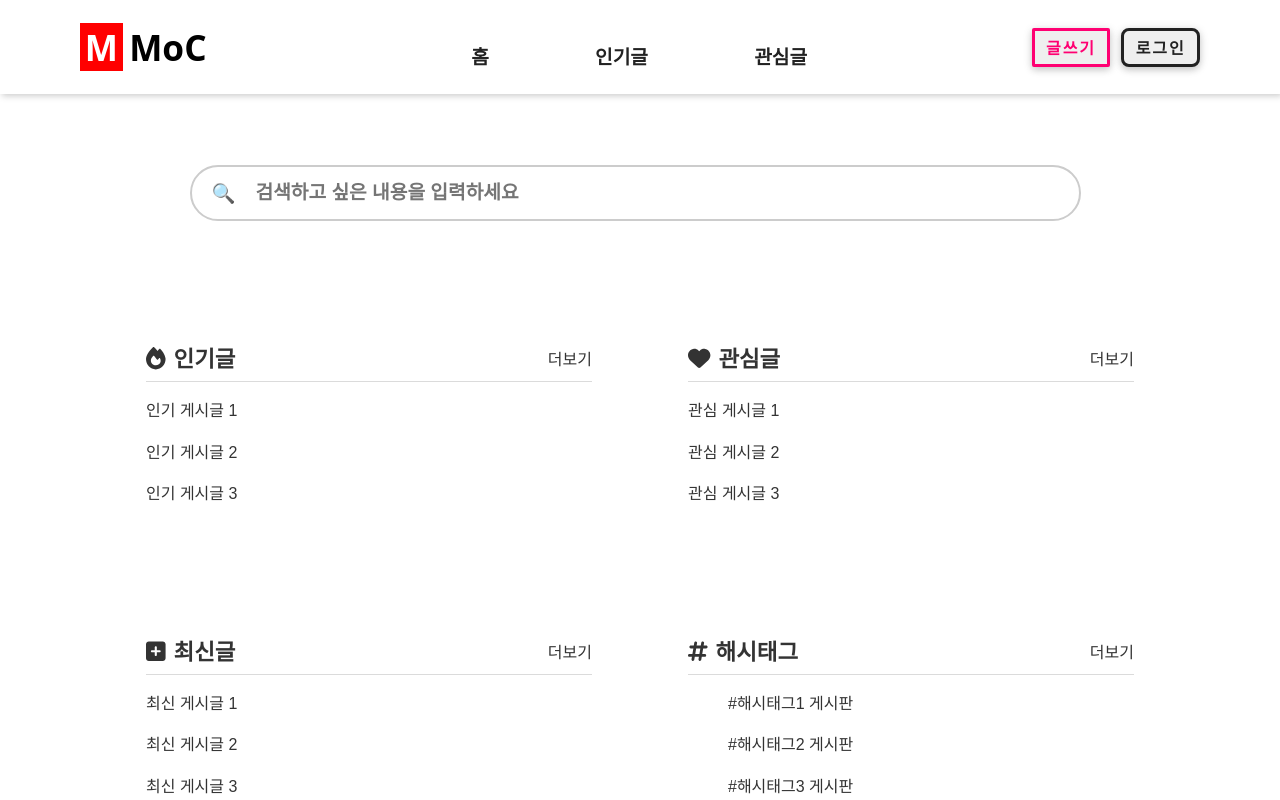
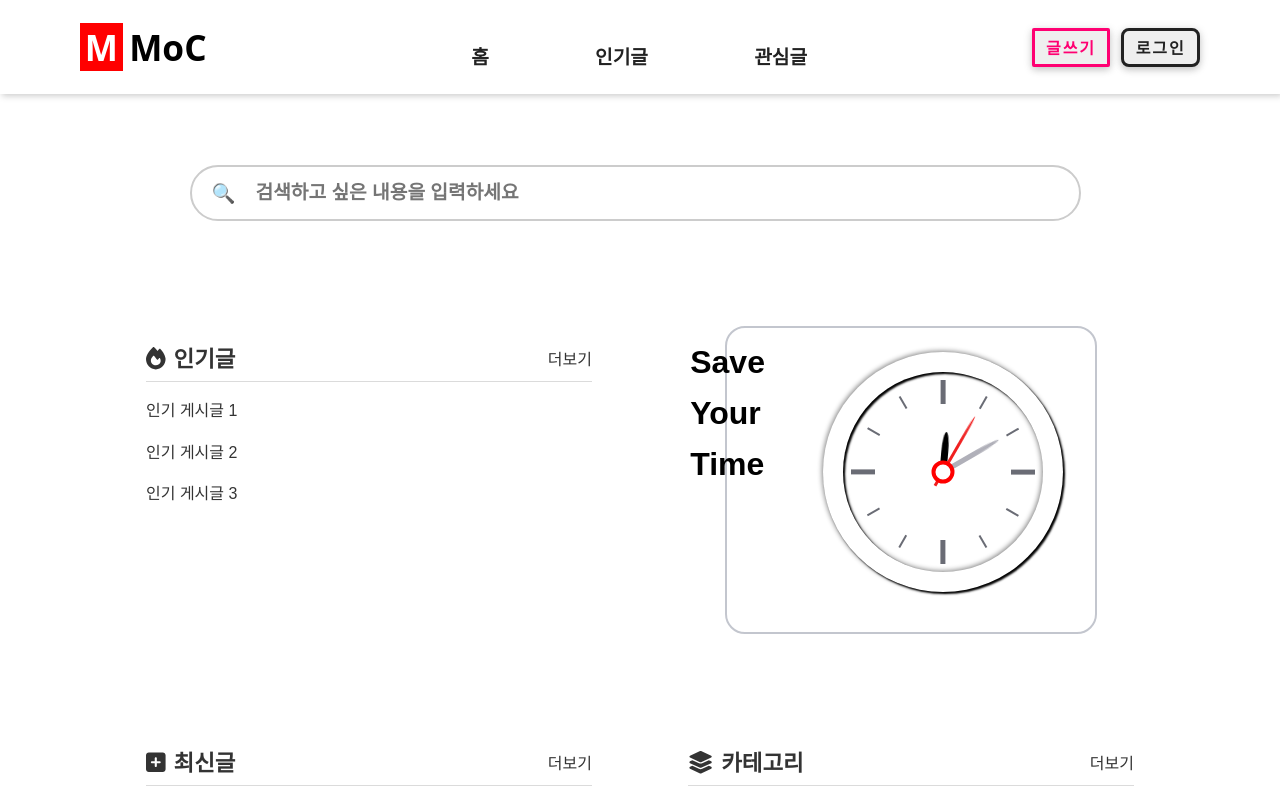
Before and after one commit to LeLu815/moc-front, a React (Create React App) app: page / in a window 1280 px wide. Shown: the top 800 px of the page. Built offline with nearby package versions, Linux system fonts and the light colour scheme; no server answers.

Commit message:
Feat : 시계 추가

```diff
--- a/package.json
+++ b/package.json
@@ -19,6 +19,7 @@
     "react-dom": "^18.2.0",
     "react-icons": "^5.0.1",
     "react-redux": "^9.1.0",
+    "react-responsive": "^9.0.2",
     "react-router-dom": "^6.22.0",
     "react-scripts": "5.0.1",
     "redux": "^5.0.1",
--- a/src/App.js
+++ b/src/App.js
@@ -1,53 +1,51 @@
-import React from 'react';
-import { RouterProvider, createBrowserRouter } from 'react-router-dom';
-import { QueryClientProvider, QueryClient } from '@tanstack/react-query';
-import { ReactQueryDevtools } from '@tanstack/react-query-devtools';
+import React from "react";
+import { RouterProvider, createBrowserRouter } from "react-router-dom";
+import { QueryClientProvider, QueryClient } from "@tanstack/react-query";
+import { ReactQueryDevtools } from "@tanstack/react-query-devtools";
 
-import RootPage from './pages/Root';
-import HomePage from './pages/Home';
-import LoginPage from './pages/Login';
-import KakaoTokenPage, { loader as tokenLoader } from './pages/KakaoToken';
-import { defaultLoader } from './util/auth';
-import Write from './components/write';
-import MainPage from './components/MainPage';
-import MyPage from './components/MyPage';
-import PostPage from './components/PostPage';
+import RootPage from "./pages/Root";
+import HomePage, { loader as homeLoader } from "./pages/Home";
+import LoginPage from "./pages/Login";
+import KakaoTokenPage, { loader as tokenLoader } from "./pages/KakaoToken";
+import { defaultLoader } from "./util/auth";
+import Write from "./components/write";
+import MainPage from "./components/MainPage";
+import MyPage from "./components/MyPage";
+import PostPage from "./components/PostPage";
 
 export const queryClient = new QueryClient();
 const router = createBrowserRouter([
   {
-    path: '/',
+    path: "/",
     element: <RootPage />,
     id: "root",
     loader: defaultLoader,
     children: [
-      { index: true,
-        element: <HomePage /> },
+      { index: true, element: <HomePage />, loader: homeLoader },
       {
-        path: '/login',
+        path: "/login",
         element: <LoginPage />,
       },
       {
-        path: '/login/token',
+        path: "/login/token",
         element: <KakaoTokenPage />,
         loader: tokenLoader,
       },
       {
-        path: '/write',
-        element: <Write />
+        path: "/write",
+        element: <Write />,
       },
       {
         path: "/Mainpage",
-        element: <MainPage />
+        element: <MainPage />,
       },
       {
         path: "/Mypage",
-        element: <MyPage />
-      }
-      ,
+        element: <MyPage />,
+      },
       {
         path: "/PostPage",
-        element: <PostPage />
+        element: <PostPage />,
       },
     ],
   },
--- /dev/null
+++ b/src/components/Clock.js
@@ -0,0 +1,31 @@
+import styles from "./Clock.module.css";
+
+const Clock = () => {
+  return (
+    <div class={styles.card}>
+      <div class={styles.numbers}>
+        <span class={styles.number}></span>
+        <span class={styles.number}></span>
+        <span class={styles.number}></span>
+        <span class={styles.number}></span>
+        <span class={styles.number}></span>
+        <span class={styles.number}></span>
+        <span class={styles.number}></span>
+        <span class={styles.number}></span>
+        <span class={styles.number}></span>
+        <span class={styles.number}></span>
+        <span class={styles.number}></span>
+        <span class={styles.number}></span>
+      </div>
+      <div class={styles.needles}>
+        <span class={styles.h}></span>
+        <span class={styles.m}></span>
+        <span class={styles.s}></span>
+        <span class={styles.center}></span>
+      </div>
+      <div class={styles.pie}></div>
+    </div>
+  );
+};
+
+export default Clock;
--- /dev/null
+++ b/src/components/Clock.module.css
@@ -0,0 +1,159 @@
+.card {
+  width: 200px;
+  height: 200px;
+  background: transparent;
+  border-radius: 50%;
+  border: 20px solid transparent;
+  position: relative;
+  overflow: hidden;
+  box-shadow: 2px 2px 2px black, inset 2px 2px 2px black,
+    -1px -1px 5px rgba(0, 0, 0, 0.473), inset -1px -1px 5px rgba(0, 0, 0, 0.473);
+}
+
+.numbers {
+  font-weight: bold;
+  position: absolute;
+  top: 50%;
+  left: 50%;
+  transform: translate(-50%, -50%);
+  width: 100%;
+  height: 100%;
+  border-radius: 50%;
+  padding: 20px;
+  background-color: transparent;
+}
+
+.number {
+  position: absolute;
+  top: 50%;
+  left: 50%;
+  transform: translate(-50%, -50%);
+  display: inline-block;
+  width: 0.1rem;
+  height: 0.9rem;
+  background-color: rgb(106, 108, 117);
+}
+.number:nth-child(1) {
+  transform: translate(-50%, -50%) rotateZ(calc(30deg)) translateY(-80px);
+}
+
+.number:nth-child(2) {
+  transform: translate(-50%, -50%) rotateZ(calc(60deg)) translateY(-80px);
+}
+
+.number:nth-child(3) {
+  transform: translate(-50%, -50%) rotateZ(calc(90deg)) translateY(-80px);
+}
+
+.number:nth-child(4) {
+  transform: translate(-50%, -50%) rotateZ(calc(120deg)) translateY(-80px);
+}
+
+.number:nth-child(5) {
+  transform: translate(-50%, -50%) rotateZ(calc(150deg)) translateY(-80px);
+}
+
+.number:nth-child(6) {
+  transform: translate(-50%, -50%) rotateZ(calc(180deg)) translateY(-80px);
+}
+
+.number:nth-child(7) {
+  transform: translate(-50%, -50%) rotateZ(calc(210deg)) translateY(-80px);
+}
+
+.number:nth-child(8) {
+  transform: translate(-50%, -50%) rotateZ(calc(240deg)) translateY(-80px);
+}
+
+.number:nth-child(9) {
+  transform: translate(-50%, -50%) rotateZ(calc(270deg)) translateY(-80px);
+}
+
+.number:nth-child(10) {
+  transform: translate(-50%, -50%) rotateZ(calc(300deg)) translateY(-80px);
+}
+
+.number:nth-child(11) {
+  transform: translate(-50%, -50%) rotateZ(calc(330deg)) translateY(-80px);
+}
+
+.number:nth-child(12) {
+  transform: translate(-50%, -50%) rotateZ(calc(0deg)) translateY(-80px);
+}
+
+.number:nth-child(3),
+.number:nth-child(6),
+.number:nth-child(9),
+.number:nth-child(12) {
+  width: 0.3rem;
+  height: 1.5rem;
+}
+
+.needles {
+  position: relative;
+  top: 50%;
+  left: 50%;
+  transform: translate(-50%, -50%);
+}
+
+.h,
+.m,
+.s,
+.center {
+  display: inline-block;
+  width: 7px;
+  height: 20px;
+  background-color: black;
+  position: absolute;
+  top: 50%;
+  left: 50%;
+  transform: translate(-50%, -50%);
+  border-radius: 50% 50% 0 0;
+}
+
+.s {
+  transform: translate(-50%, -80%);
+}
+
+.h {
+  background-color: black;
+  transform-origin: 50% 100%;
+  animation: rotate 43200s 60s infinite linear;
+  transform: translate(-50%, -100%) rotateZ(5deg);
+  height: 2.5rem;
+  z-index: 1;
+}
+
+.m {
+  background-color: rgb(176, 176, 185);
+  z-index: 2;
+  height: 4rem;
+  width: 5px;
+  transform-origin: 50% 100%;
+  transform: translate(-50%, -100%) rotateZ(60deg);
+  animation: rotate 3600s 60s infinite steps(60, end);
+}
+
+.s {
+  background-color: rgb(240, 31, 31);
+  z-index: 3;
+  height: 5rem;
+  width: 3px;
+  transform-origin: 50% 80%;
+  animation: rotate 60s infinite steps(60, end);
+}
+
+.center {
+  width: 15px;
+  height: 15px;
+  background-color: white;
+  border: solid 4px red;
+  z-index: 4;
+  border-radius: 50%;
+}
+
+@keyframes rotate {
+  100% {
+    transform: translate(-50%, -80%) rotateZ(360deg);
+  }
+}
--- a/src/components/Header.js
+++ b/src/components/Header.js
@@ -37,7 +37,6 @@ const Header = (props) => {
       }
     }
   };
-
   return (
     <div className={styles.container}>
       <div className={styles.section}>
--- a/src/components/Header.module.css
+++ b/src/components/Header.module.css
@@ -5,6 +5,7 @@ a {
 
 .container {
   width: 100%;
+  min-width: 500px;
   position: fixed;
   padding: 1.6rem 5rem;
   background-color: #fff;
--- a/src/components/HeaderNav.module.css
+++ b/src/components/HeaderNav.module.css
@@ -13,3 +13,9 @@
 .li:hover {
   cursor: pointer;
 }
+
+@media (max-width: 768px) {
+  .container {
+    display: none;
+  }
+}
--- a/src/components/MainPage.module.css
+++ b/src/components/MainPage.module.css
@@ -41,8 +41,13 @@
   padding: 20px; /* Padding inside each section */
   margin-top: 1rem;
 }
-.section:active {
-  transform: scale(0.95) rotateZ(1.7deg);
+.section_clock {
+  display: flex;
+
+  /* border: 1px solid #ccc; */
+  padding: 20px; /* Padding inside each section */
+  /* background-color: #f2f2f2; */
+  margin: auto;
 }
 .section_header {
   padding-bottom: 0.2rem;
--- a/src/pages/Home.js
+++ b/src/pages/Home.js
@@ -1,19 +1,22 @@
 // import { useNavigate } from "react-router-dom"
 
-import { Link } from "react-router-dom";
+import { Await, defer, json, useLoaderData } from "react-router-dom";
+import { Suspense, useEffect } from "react";
 import { useSelector } from "react-redux";
 import { FontAwesomeIcon } from "@fortawesome/react-fontawesome";
 import {
   faFire,
   faHeart,
   faSquarePlus,
-  faHashtag,
+  faLayerGroup,
 } from "@fortawesome/free-solid-svg-icons";
-import { faBookmark } from "@fortawesome/free-regular-svg-icons";
 
 import classes from "../components/MainPage.module.css";
+import styles from "./Home.module.css";
 import SearchBar from "../components/SearchBar";
 import NewsItem from "../components/News";
+import { publicApi } from "../util/http";
+import Clock from "../components/Clock";
 
 const HomePage = () => {
   const isLoggedIn = useSelector((state) => state.user.isLoggedIn);
@@ -49,20 +52,16 @@ const HomePage = () => {
               <NewsItem key={index} title={post} />
             ))}
           </div>
-          <div className={classes.section}>
-            <div className={classes.section_header}>
-              <span className={classes.section_title}>
-                <FontAwesomeIcon
-                  icon={faHeart}
-                  style={{ marginRight: "0.5rem" }}
-                />
-                관심글
-              </span>
-              <span className={classes.see_more}>더보기</span>
+          <div className={classes.section_clock}>
+            <div class={styles.card}>
+              <div class={styles["card-details"]}>
+                <div class={styles["text-title"]}>Save</div>
+                <div class={styles["text-title"]}>Your</div>
+                <div class={styles["text-title"]}>Time</div>
+              </div>
+              <button class={styles["card-button"]}>Get start</button>
+              <Clock />
             </div>
-            {interestedPosts.map((post, index) => (
-              <NewsItem key={index} title={post} />
-            ))}
           </div>
           <div className={classes.section}>
             <div className={classes.section_header}>
@@ -83,10 +82,10 @@ const HomePage = () => {
             <div className={classes.section_header}>
               <span className={classes.section_title}>
                 <FontAwesomeIcon
-                  icon={faHashtag}
+                  icon={faLayerGroup}
                   style={{ marginRight: "0.5rem" }}
                 />
-                해시태그
+                카테고리
               </span>
               <span className={classes.see_more}>더보기</span>
             </div>
@@ -114,3 +113,19 @@ const HomePage = () => {
 };
 
 export default HomePage;
+
+async function getPopularContents() {
+  const response = await publicApi.get("posts/popular/yesterday/");
+  return response.data;
+}
+async function getRecentContent() {
+  const response = await publicApi.get("posts/like/0/");
+  return response.postList;
+}
+
+export const loader = () => {
+  return defer({
+    popular: getPopularContents(),
+    recent: getRecentContent(),
+  });
+};
--- /dev/null
+++ b/src/pages/Home.module.css
@@ -0,0 +1,56 @@
+.card {
+  display: flex;
+  justify-content: space-between;
+  border-radius: 20px;
+  position: relative;
+  padding: 1.5rem 2rem 2.5rem 6rem;
+  border: 2px solid #c3c6ce;
+  transition: 0.5s ease-out;
+  overflow: visible;
+}
+
+.card-details {
+  position: absolute;
+  color: black;
+  padding-right: 1rem;
+  display: flex;
+  flex-direction: column;
+  top: 3%;
+  left: -10%;
+}
+
+.card-button {
+  transform: translate(-50%, 125%);
+  width: 60%;
+  border-radius: 1rem;
+  border: none;
+  background-color: #008bf8;
+  color: #fff;
+  font-size: 1rem;
+  padding: 0.5rem 1rem;
+  position: absolute;
+  left: 50%;
+  bottom: 0;
+  opacity: 0;
+  transition: 0.3s ease-out;
+}
+.card-button:hover {
+  cursor: pointer;
+}
+
+.text-title {
+  display: flex;
+  font-size: 2em;
+  font-weight: bold;
+}
+
+/*Hover*/
+.card:hover {
+  border-color: #008bf8;
+  box-shadow: 0 4px 18px 0 rgba(0, 0, 0, 0.25);
+}
+
+.card:hover .card-button {
+  transform: translate(-50%, 50%);
+  opacity: 1;
+}
```
Also changed, not shown: 1 other file (tests, documents, lock files or other folders).
